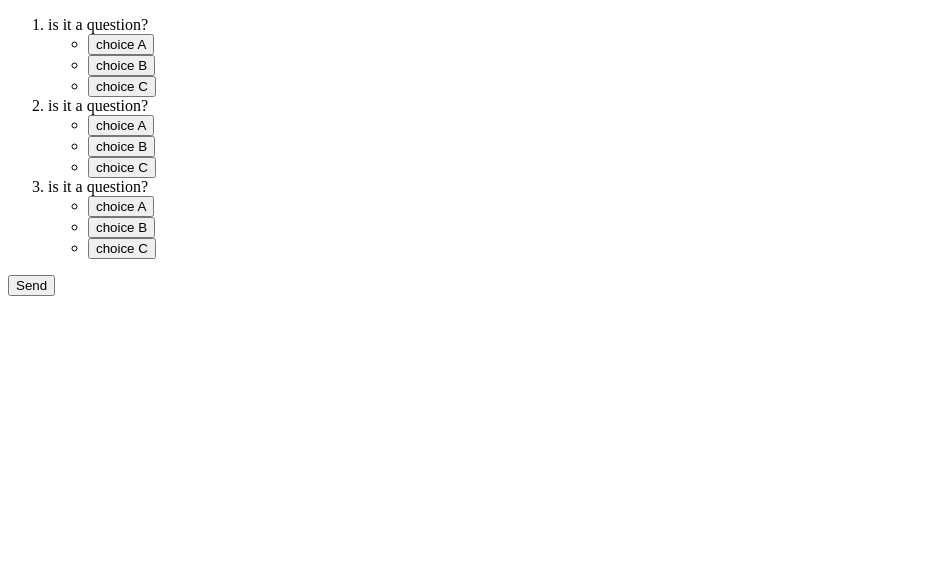
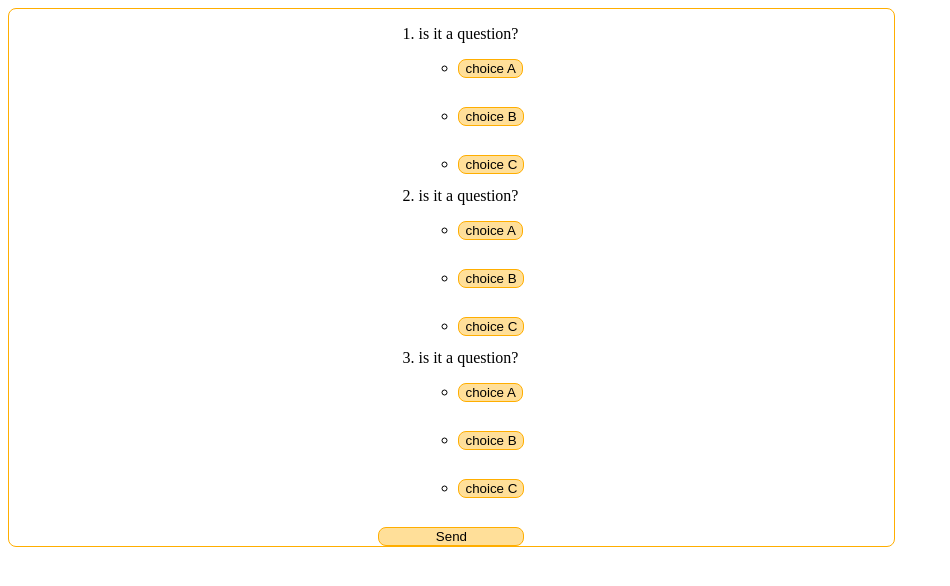
Before and after one commit to ro-ll-bot/survey-generator, a React (Create React App) app: page / in a window 1280 px wide. Shown: the top 586 px of the page, without its empty margins (0-950 px from the left). Built offline with nearby package versions, Linux system fonts and the light colour scheme.

Commit message:
Added survey list components

```diff
--- a/src/app/list/Survey.tsx
+++ b/src/app/list/Survey.tsx
@@ -81,15 +81,15 @@ function Survey() {
   const [questions, setQuestions] = useState(questionList);
 
   return (
-    <div>
-      <ol>
+    <div className="question-container">
+      <ol className="question-form">
         {questions.map((question) => (
-          <li>
+          <li className="question">
             {question.content}
-            <ul>
+            <ul className="choice-container">
               {question.choices.map((choice) => (
-                <li>
-                  <button>
+                <li className="choice-list">
+                  <button className="button choice">
                   {choice.content}
                   </button>
                 </li>
@@ -98,7 +98,7 @@ function Survey() {
           </li>
         ))}
       </ol>
-      <button>Send</button>
+      <button className="button">Send</button>
     </div>
   )
 }
--- /dev/null
+++ b/src/app/list/_survey.scss
@@ -0,0 +1,24 @@
+.question {
+
+  &-container {
+    display: grid;
+    justify-content: center;
+    align-items: center;
+    width: 70%;
+
+  }
+
+}
+
+.choice {
+
+  &-container {
+
+
+  }
+
+  &-list {
+    min-height: 2rem;
+    margin-top: 1rem;
+  }
+}
--- a/src/css/main.css
+++ b/src/css/main.css
@@ -8,6 +8,28 @@
   background-color: #ffae00;
 }
 
+body {
+  display: -ms-grid;
+  display: grid;
+}
+
+.question-container {
+  display: -ms-grid;
+  display: grid;
+  -webkit-box-pack: center;
+      -ms-flex-pack: center;
+          justify-content: center;
+  -webkit-box-align: center;
+      -ms-flex-align: center;
+          align-items: center;
+  width: 70%;
+}
+
+.choice-list {
+  min-height: 2rem;
+  margin-top: 1rem;
+}
+
 .question-container {
   border: 1px solid #ffae00;
   border-radius: .5rem;
--- a/src/index.tsx
+++ b/src/index.tsx
@@ -3,6 +3,7 @@ import ReactDOM from 'react-dom';
 import Survey from './app/list/Survey';
 import ExamGeneratorView from './components/survey/Survey';
 import reportWebVitals from './reportWebVitals';
+import "./css/main.css";
 
 ReactDOM.render(
   <React.StrictMode>
--- a/src/ui/style/_button.scss
+++ b/src/ui/style/_button.scss
@@ -1,3 +1,9 @@
+$main-color: rgb(255, 174, 0);
+$main-color-dark: darken($main-color, 10);
+$main-color-light: lighten($main-color, 30);
+
+
+
 .button {
   background-color: $main-color-light;
   border: 1px solid $main-color;
--- /dev/null
+++ b/src/ui/style/_reset.scss
@@ -0,0 +1,3 @@
+body {
+  display: grid;
+}
--- a/src/ui/style/main.scss
+++ b/src/ui/style/main.scss
@@ -1,3 +1,5 @@
+@import 'button';
 @import 'variables';
-@import './survey/answer/button';
-@import './survey/question/question'
+@import 'reset';
+@import '../../app/list/survey';
+@import '../../components/question/question';
```
Also changed, not shown: 2 other files (tests, documents, lock files or other folders).
